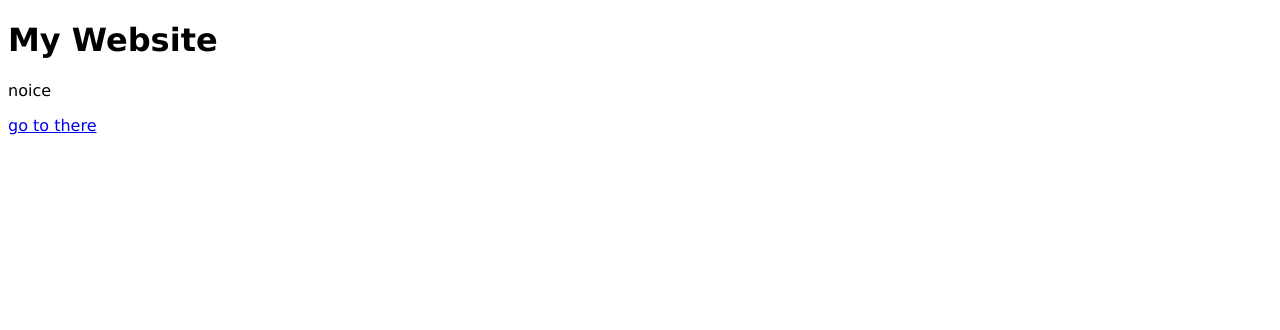
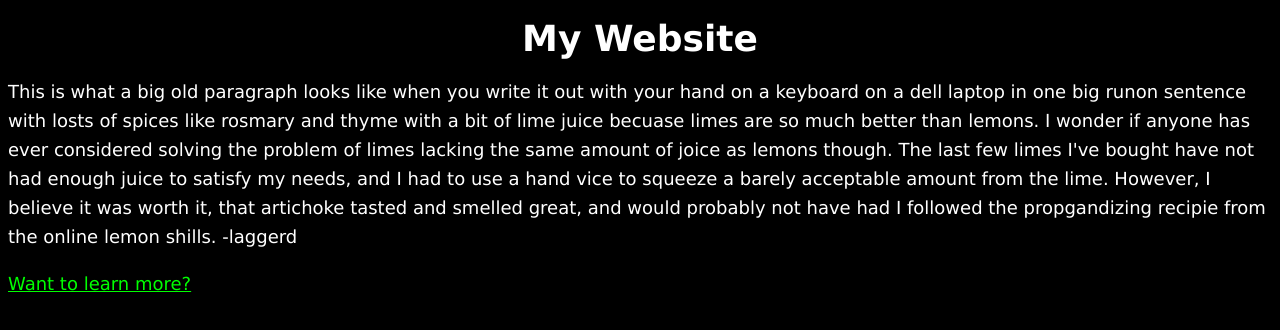
Before and after one commit to laggerd/laggerd.github.io, a plain HTML site: page index.html in a window 1280 px wide. Drawn offline with Linux system fonts and the light colour scheme.

Commit message:
devbranch

```diff
--- a/index.html
+++ b/index.html
@@ -6,13 +6,14 @@
 <meta name="viewport" content="width=device-width, initial-scale=1">
 <style>
     body{
-        font-family:Lucida Sans Unicode;
+        font-family: Lucida Sans Unicode; font-size: 18px; font-style: normal; font-variant: normal; font-weight: 400; line-height: 29px;
+        color:white
     }
 </style>
 </head>
-<body>
-    <h1>My Website</h1>
-    <p>noice</p>
-    <a href="there.html">go to there</a>
+<body style="background-color:black;">
+    <h1 style="text-align: center;">My Website</h1>
+    <p>This is what a big old paragraph looks like when you write it out with your hand on a keyboard on a dell laptop in one big runon sentence with losts of spices like rosmary and thyme with a bit of lime juice becuase limes are so much better than lemons. I wonder if anyone has ever considered solving the problem of limes lacking the same amount of joice as lemons though. The last few limes I've bought have not had enough juice to satisfy my needs, and I had to use a hand vice to squeeze a barely acceptable amount from the lime. However, I believe it was worth it, that artichoke tasted and smelled great, and would probably not have had I followed the propgandizing recipie from the online lemon shills.    -laggerd</p>
+    <a href="there.html" style="color:#00ff00; font-size:100%;">Want to learn more?</a>
 </body>
 </html>
```
